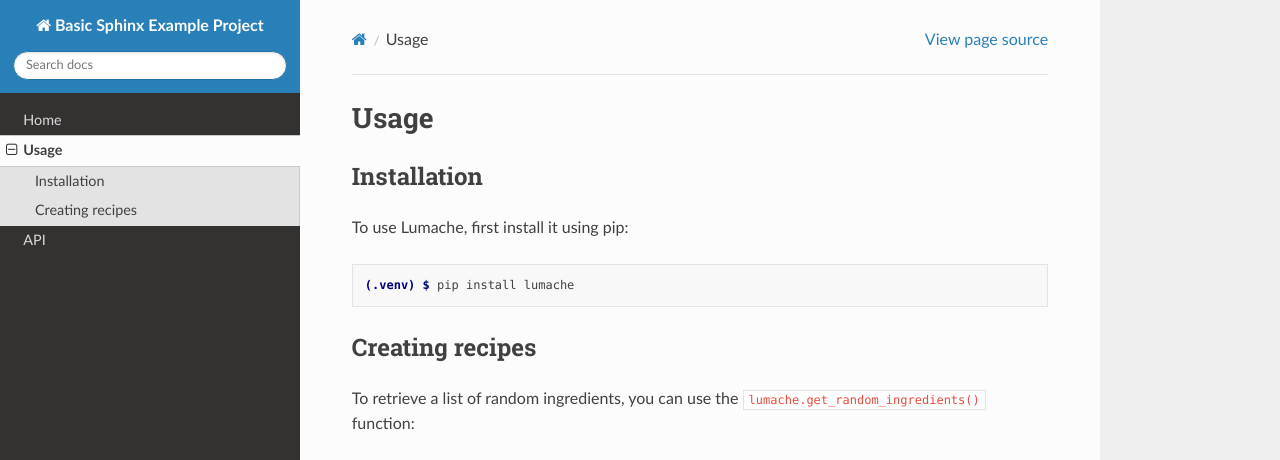
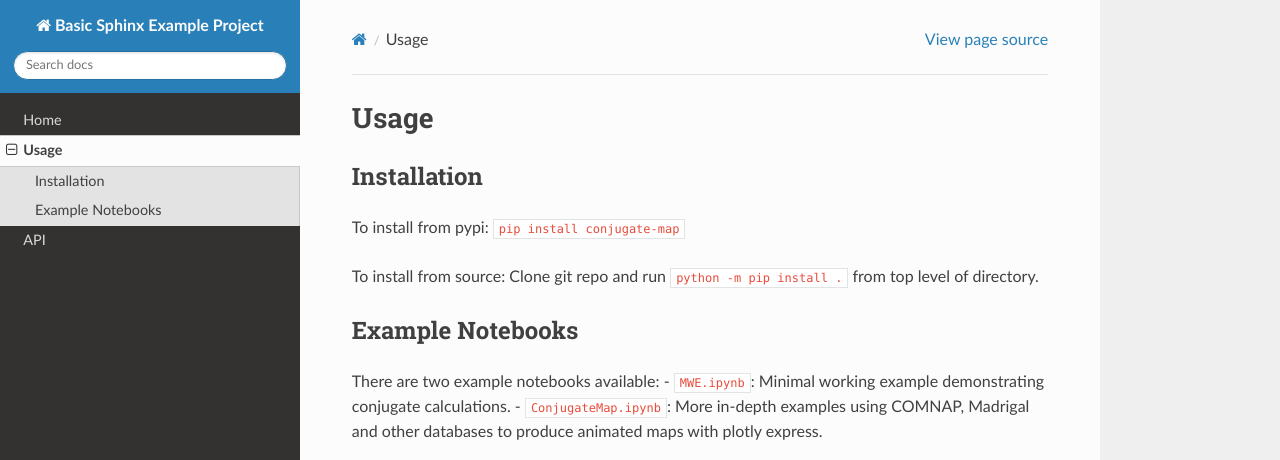
Before and after one commit to KCollins/conjugate_map, a Sphinx documentation site: the page built from docs/usage.rst, in a window 1280 px wide and 1095 px high. Shown: the top 460 px of the window. Built offline with Sphinx 7.4.7 and the Read the Docs theme 2.0.0, drawn with Linux system fonts in a browser that asks for light colours; some of the changed text lies outside the part shown; grey boxes are pictures that could not be loaded.

Commit message:
WIP on #6

```diff
--- a/docs/usage.rst
+++ b/docs/usage.rst
@@ -5,29 +5,27 @@ Usage
 
 Installation
 ------------
+To install from pypi: ``pip install conjugate-map``
 
-To use Lumache, first install it using pip:
+To install from source: Clone git repo and run
+``python -m pip install .`` from top level of directory.
 
-.. code-block:: console
 
-   (.venv) $ pip install lumache
-
-Creating recipes
+Example Notebooks
 ----------------
 
-To retrieve a list of random ingredients,
-you can use the ``lumache.get_random_ingredients()`` function:
+There are two example notebooks available: - ``MWE.ipynb``: Minimal
+working example demonstrating conjugate calculations. -
+``ConjugateMap.ipynb``: More in-depth examples using COMNAP, Madrigal
+and other databases to produce animated maps with plotly express.
 
-.. autofunction:: lumache.get_random_ingredients
+The following functions are imported from ``conj_calc.py``: -
+``conjugate_map.findconj()`` : function to compute conjugate points for
+a given location at a given time and date. -
+``conjugate_map.conjcalc()`` : function to take in a dataframe and add
+columns for all stages of calculating conjugate points. -
+``conjugate_map.calc_mlat_rings()`` : function to calculate magnetic
+graticules for a given latitude and datetime.
 
-The ``kind`` parameter should be either ``"meat"``, ``"fish"``,
-or ``"veggies"``. Otherwise, :py:func:`lumache.get_random_ingredients`
-will raise an exception.
-
-.. autoexception:: lumache.InvalidKindError
-
-For example:
-
->>> import lumache
->>> lumache.get_random_ingredients()
-['shells', 'gorgonzola', 'parsley']
+You can read the documentation for each function by running, e.g.,
+``help(calc_mlat_rings)``.
```
Also changed, not shown: docs/index.rst (+2 -5 lines).
